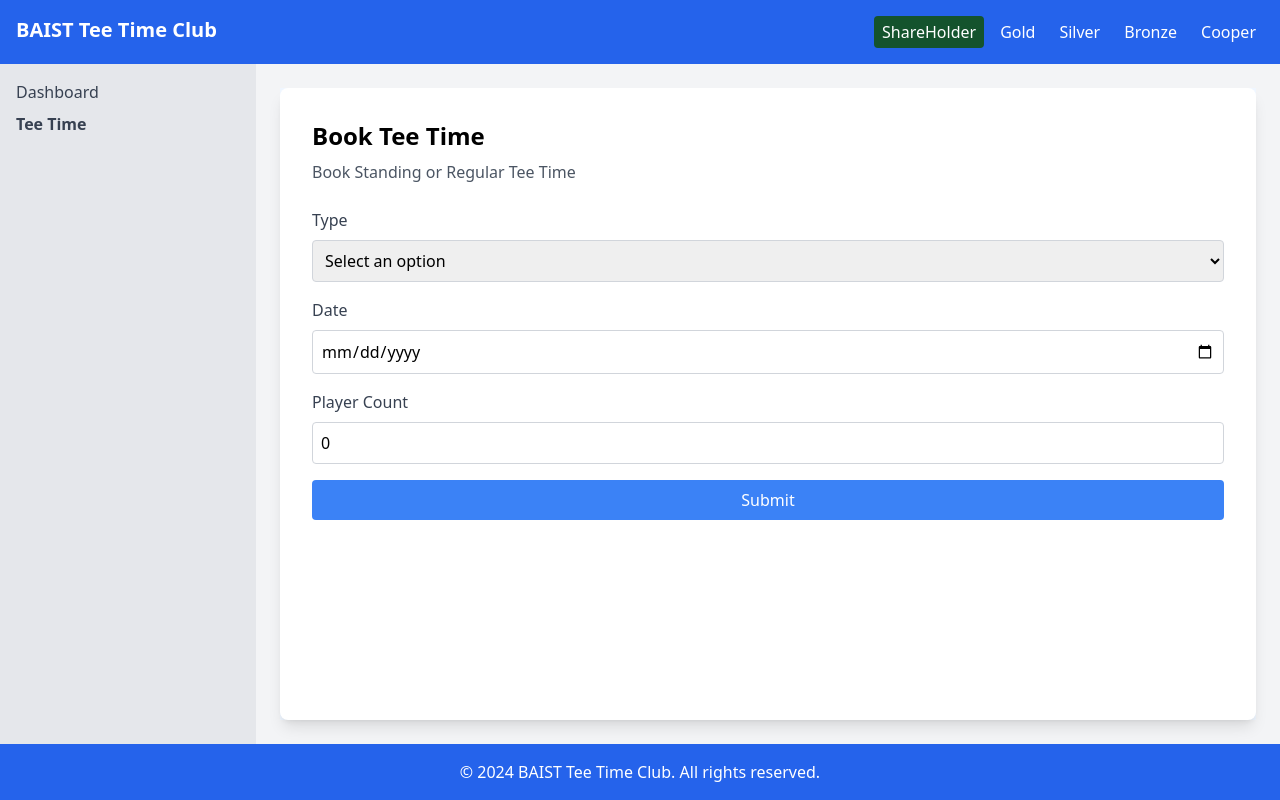
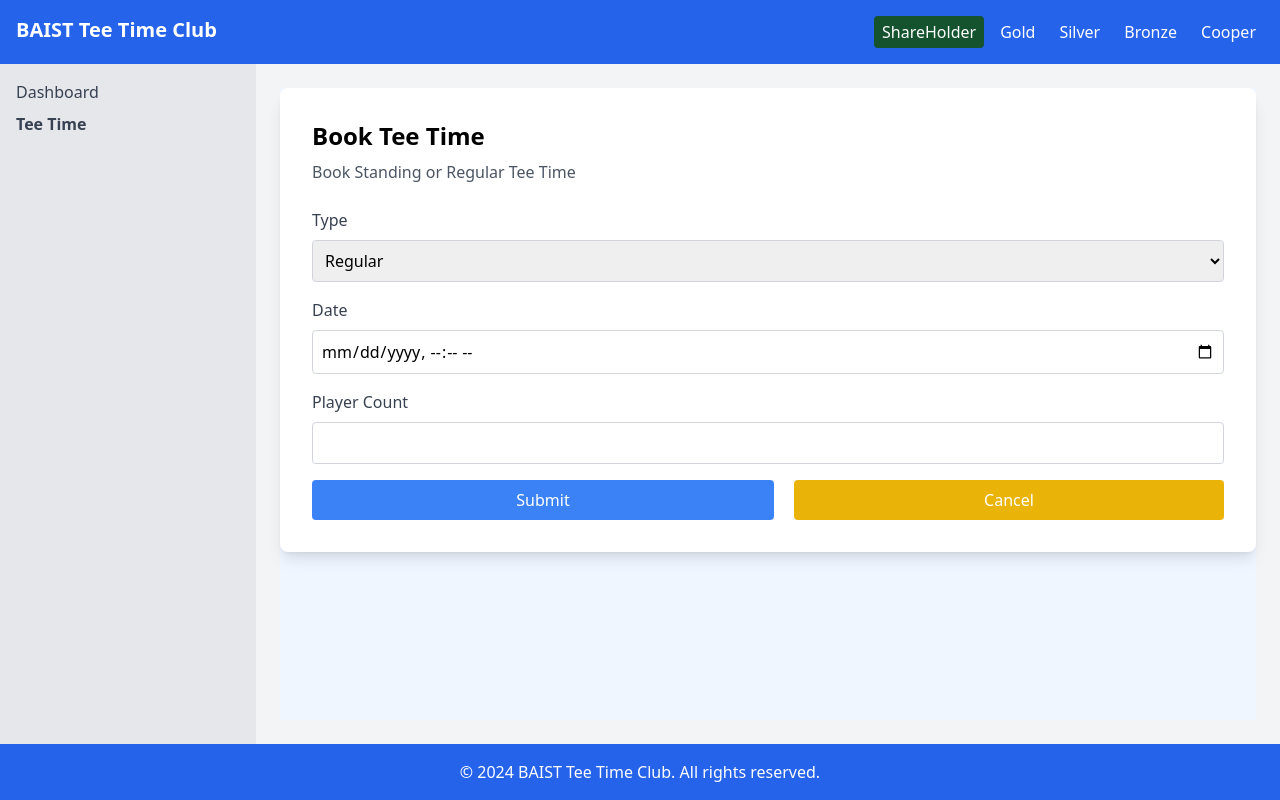
Before and after one commit to DaiYuzeng/BAIS3130-DEMO-UI, a Vue app: page /teetime/create in a window 1280 px wide. Built offline with nearby package versions, Linux system fonts and the light colour scheme; the HTML template or start-up script is replaced by a standard one.

Commit message:
(Page)Create Tee Time - (#7)
- Backend API integration
- Form fields will be affected by current role
- Form validation
- Refine Role in constants

Co-authored-by: Eric Dai <cridequeger23@gmail.com>

```diff
--- a/package.json
+++ b/package.json
@@ -26,6 +26,7 @@
     "@vue/eslint-config-typescript": "^14.1.3",
     "@vue/tsconfig": "^0.5.1",
     "autoprefixer": "^10.4.20",
+    "axios": "^1.7.8",
     "eslint": "^9.14.0",
     "eslint-plugin-vue": "^9.30.0",
     "npm-run-all2": "^7.0.1",
--- a/src/main.ts
+++ b/src/main.ts
@@ -4,11 +4,20 @@ import './assets/tailwind.css'
 import { createApp } from 'vue'
 import { createPinia } from 'pinia'
 
+import axios from 'axios';
+
 import App from './App.vue'
 import router from './router'
 
 const app = createApp(App)
 
+const axiosInstance = axios.create({
+  baseURL: 'http://127.0.0.1:5000',
+  timeout: 10000,
+});
+
+app.config.globalProperties.$axios = { ...axiosInstance };
+
 app.use(createPinia())
 app.use(router)
 
--- a/src/views/HomeView.vue
+++ b/src/views/HomeView.vue
@@ -6,19 +6,10 @@ import { useRoleStore } from '@/stores/role';
 const roleStore = useRoleStore();
 const currentRole = computed(() => roleStore.currentRole);
 
-// Define a mapping of roles to member names
-const memberNames = {
-  Shareholder: 'Yuzeng',
-  Gold: 'John',
-  Silver: 'Jane',
-  Bronze: 'Alex',
-  Cooper: 'Chris',
-};
-
 </script>
 
 <template>
   <h2>
-    Welcome, <span :class="currentRole.color" class="px-2 py-1 rounded text-white">{{ currentRole.name }}</span> Member, {{ memberNames[currentRole.name] }}
+    Welcome, <span :class="currentRole.color" class="px-2 py-1 rounded text-white">{{ currentRole.name }}</span> Member, {{ currentRole.label }}
   </h2>
 </template>
--- a/src/views/TeeTime/CreateView.vue
+++ b/src/views/TeeTime/CreateView.vue
@@ -1,8 +1,16 @@
 <template>
-  <div class="container mx-auto bg-blue-50 flex flex-column">
+  <div class="container mx-auto bg-blue-50 h-full">
     <div class="bg-white p-8 shadow-lg rounded-lg w-full flex-1">
       <h1 class="text-2xl font-bold mb-2">Book Tee Time</h1>
       <p class="text-gray-600 mb-6">Book Standing or Regular Tee Time</p>
+
+      <div
+        v-if="validationMessage"
+        class="bg-red-100 border border-red-400 text-red-700 px-4 py-3 rounded relative mb-4"
+        role="alert"
+      >
+      {{ validationMessage }}
+    </div>
 
       <!-- Form -->
       <form @submit.prevent="submitForm">
@@ -12,62 +20,297 @@
           <select
             id="type"
             v-model="form.type"
+            :disabled="disabledType || disabledForm"
             class="w-full p-2 border border-gray-300 rounded focus:outline-none focus:ring-2 focus:ring-blue-500"
           >
-            <option value="" disabled>Select an option</option>
-            <option value="regular">Regular</option>
-            <option value="standing">Standing</option>
+            <option value="Regular">Regular</option>
+            <option value="Standing">Standing</option>
           </select>
         </div>
 
         <!-- Date Picker -->
+        <div v-if="isStanding">
           <div class="mb-4">
-          <label for="date" class="block text-gray-700 font-medium mb-2">Date</label>
+            <label for="startDate" class="block text-gray-700 font-medium mb-2">Start Date</label>
             <input
-            id="date"
+              id="startDate"
               type="date"
-            v-model="form.date"
+              v-model="form.startDate"
+              :disabled="disabledForm"
+              class="w-full p-2 border border-gray-300 rounded focus:outline-none focus:ring-2 focus:ring-blue-500"
+              required
+            />
+          </div>
+          <div class="mb-4">
+            <label for="endDate" class="block text-gray-700 font-medium mb-2 mt-4">End Date</label>
+            <input
+              id="endDate"
+              type="date"
+              v-model="form.endDate"
+              :disabled="disabledForm"
               class="w-full p-2 border border-gray-300 rounded focus:outline-none focus:ring-2 focus:ring-blue-500"
               required
             />
           </div>
 
-        <!-- Player Count -->
+          <div class="mb-4">
+            <label for="requestedDay" class="block text-gray-700 font-medium mb-2 mt-4">Requested Day</label>
+            <select
+              id="requestedDay"
+              v-model="form.requestedDay"
+              :disabled="disabledForm"
+              class="w-full p-2 border border-gray-300 rounded focus:outline-none focus:ring-2 focus:ring-blue-500"
+            >
+              <option value="Sunday">Sunday</option>
+              <option value="Monday">Monday</option>
+              <option value="Tuesday">Tuesday</option>
+              <option value="Wednesday">Wednesday</option>
+              <option value="Thursday">Thursday</option>
+              <option value="Friday">Friday</option>
+              <option value="Saturday">Saturday</option>
+            </select>
+          </div>
+
+          <div class="mb-4">
+            <label for="requestedTime" class="block text-gray-700 font-medium mb-2 mt-4">Requested Time</label>
+            <input
+              id="requestedTime"
+              type="time"
+              v-model="form.requestedTime"
+              :disabled="disabledForm"
+              class="w-full p-2 border border-gray-300 rounded focus:outline-none focus:ring-2 focus:ring-blue-500"
+              required
+            />
+          </div>
+
+          <div class="mb-4">
+            <label for="memberList" class="block text-gray-700 font-medium mb-2">Member List</label>
+            <select
+              id="memberList"
+              v-model="form.memberList"
+              :disabled="disabledForm"
+              multiple
+              required
+              class="w-full p-2 border border-gray-300 rounded focus:outline-none focus:ring-2 focus:ring-blue-500"
+            >
+              <option value="Yuzeng" :disabled="yuzengDisabled">Yuzeng</option>
+              <option value="John" :disabled="johnDisabled">John</option>
+              <option value="Jane">Jane</option>
+              <option value="Alex">Alex</option>
+            </select>
+          </div>
+        </div>
+
+        <div v-else>
+          <div class="mb-4">
+            <label for="date" class="block text-gray-700 font-medium mb-2">Date</label>
+            <input
+              id="date"
+              type="datetime-local"
+              v-model="form.startDate"
+              :disabled="disabledForm"
+              class="w-full p-2 border border-gray-300 rounded focus:outline-none focus:ring-2 focus:ring-blue-500"
+              required
+            />
+          </div>
+
           <div class="mb-4">
             <label for="playerCount" class="block text-gray-700 font-medium mb-2">Player Count</label>
             <input
               id="playerCount"
               type="number"
               v-model="form.playerCount"
+              :disabled="disabledForm"
               class="w-full p-2 border border-gray-300 rounded focus:outline-none focus:ring-2 focus:ring-blue-500"
               required
             />
           </div>
-
-        <!-- Submit Button -->
+        </div>
+      </form>
+      <div class="flex flex-row gap-5">
         <button
           type="submit"
-          class="bg-blue-500 text-white px-4 py-2 rounded hover:bg-blue-600 focus:outline-none focus:ring-2 focus:ring-blue-500 w-full"
+          class="flex-1 bg-blue-500 text-white px-4 py-2 rounded hover:bg-blue-600 focus:outline-none focus:ring-2 focus:ring-blue-500"
+          :class="disableBtn"
+          :disabled="disabledForm"
         >
           Submit
         </button>
-      </form>
+        <router-link :to="{name: 'teetime-list'}" class="flex-1">
+          <button
+            @click="resetForm(form.type)"
+            class="bg-yellow-500 text-white px-4 py-2 rounded hover:bg-yellow-600 focus:outline-none focus:ring-2 focus:ring-blue-500 w-full"
+          >
+            Cancel
+          </button>
+        </router-link>
+      </div>
+    </div>
+
+    <!-- Success Modal -->
+    <div
+      v-if="showModal"
+      class="fixed inset-0 bg-gray-800 bg-opacity-50 flex items-center justify-center"
+    >
+      <div class="bg-white p-6 rounded-lg shadow-lg w-1/3">
+        <h2 class="text-xl font-bold mb-4">Success</h2>
+        <p class="text-gray-700 mb-4">Tee Time has been successfully created!</p>
+        <router-link :to="{ name: 'teetime-list'}">
+          <button
+            class="bg-blue-500 text-white px-4 py-2 rounded hover:bg-blue-600 focus:outline-none focus:ring-2 focus:ring-blue-500"
+          >
+            Back to List
+          </button>
+        </router-link>
+        <button
+          @click="closeModal"
+          class="bg-blue-500 text-white px-4 py-2 ml-2 rounded hover:bg-blue-600 focus:outline-none focus:ring-2 focus:ring-blue-500"
+        >
+          Continue Create
+        </button>
+      </div>
     </div>
   </div>
 </template>
 
 <script setup>
-import { reactive } from "vue";
+import { ref, computed, watch, getCurrentInstance } from "vue";
+import { useRoleStore } from '@/stores/role';
 
-const form = reactive({
-  type: "",
-  date: "",
-  playerCount: 0,
+const { proxy } = getCurrentInstance();
+const showModal = ref(false);
+const validationMessage = ref('')
+const disabledType = ref(false);
+const disabledForm = ref(false);
+const disableBtn = computed(() => ({
+  'bg-gray-400': disabledForm.value,
+  'hover:bg-gray-400': disabledForm.value
+}));
+
+const roleStore = useRoleStore();
+const currentRole = computed(() => roleStore.currentRole);
+
+const form = ref({
+  type: "Regular"
 });
 
-function submitForm() {
-  console.log("Form Submitted:", form);
-  alert(`Tee Time Booked! Type: ${form.type}, Date: ${form.date}, Players: ${form.playerCount}`);
+const isStanding = computed(() => {
+  return form.value.type === 'Standing';
+})
+
+watch(
+  () => form.value.type,
+  (newType) => {
+    resetForm(newType)
+  },
+  { immediate: true }
+)
+
+const yuzengDisabled = computed(() => {
+  return currentRole.value.name === 'Shareholder';
+})
+
+const johnDisabled = computed(() => {
+  return currentRole.value.name === 'Gold';
+})
+
+watch(
+  () => currentRole.value.permissions,
+  () => {
+    if (!currentRole.value.permissions.includes('standing')) {
+      form.value.type = 'Regular'
+      disabledType.value = true;
+    } else {
+      disabledType.value = false;
+    }
+
+    if (!currentRole.value.permissions.includes('regular')) {
+      form.value.type = 'Regular'
+      disabledForm.value = true;
+    } else {
+      disabledForm.value = false;
+    }
+  },
+  {
+    immediate: true
+  }
+)
+
+function closeModal() {
+  showModal.value = false;
+  resetForm(form.value.type);
+}
+
+function resetForm(type) {
+  validationMessage.value = '';
+
+  if (type === 'Regular') {
+      form.value = {
+        type,
+        startDate: "",
+        playerCount: ""
+      }
+    } else {
+      form.value = {
+        type,
+        startDate: "",
+        endDate: "",
+        requestedDay: "Sunday",
+        requestedTime: "",
+        memberList: []
+      }
+    }
+}
+
+function validateTeeTime(form) {
+  const today = new Date();
+  const startDate = new Date(form.startDate);
+  const endDate = form.endDate ? new Date(form.endDate) : null;
+  const playerCount = parseInt(form.playerCount, 10);
+
+  // Validation 1: Start Date must be later than today
+  if (startDate <= today) {
+    validationMessage.value = "Start Date must be later than today.";
+    return false;
+  }
+
+  // Validation 2: End Date must be later than Start Date (if End Date is provided)
+  if (endDate && endDate <= startDate) {
+    validationMessage.value = "End Date must be later than the Start Date.";
+    return false;
+  }
+
+  // Validation 3: Player Count must be greater than 0
+  if (form.type === 'regular' && (isNaN(playerCount) || playerCount <= 0)) {
+    validationMessage.value = "Player Count must be greater than 0.";
+    return false;
+  }
+
+  // If all validations pass
+  return true;
+}
+
+
+async function submitForm() {
+  validationMessage.value = '';
+
+  if (!validateTeeTime(form.value)) {
+    return;
+  }
+
+  try {
+    const result = await proxy.$axios.post('/teetime', {
+      memberId: currentRole.value.memberId,
+      ...form.value
+    })
+
+    showModal.value = true;
+
+    console.log(result)
+  } catch(e) {
+    console.error(e)
+  }
+
 }
 </script>
 
```
Also changed, not shown: src/constants/role.ts (+12 -0 lines), 1 other file (tests, documents, lock files or other folders). Lines whose indentation alone changed are shown as unchanged.
